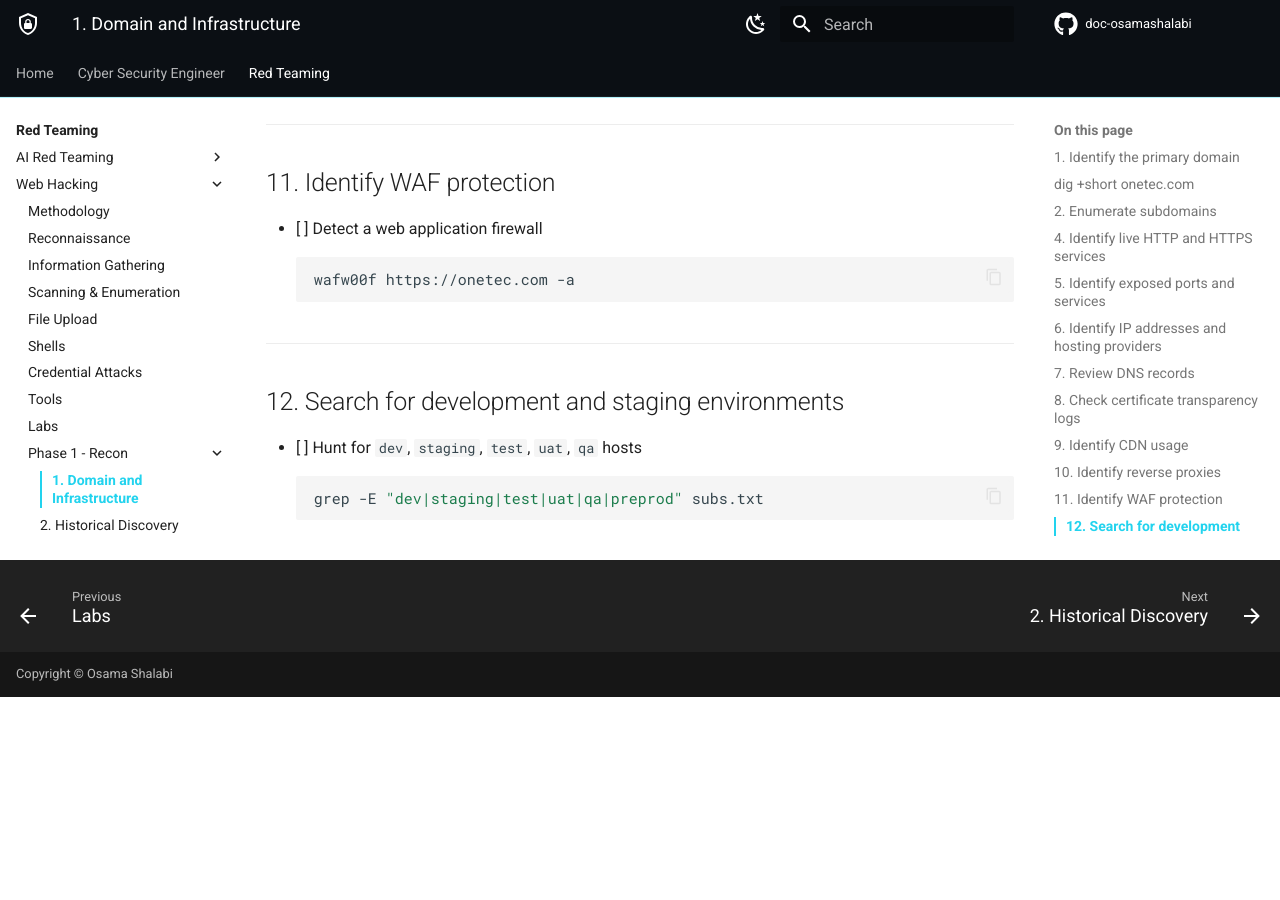
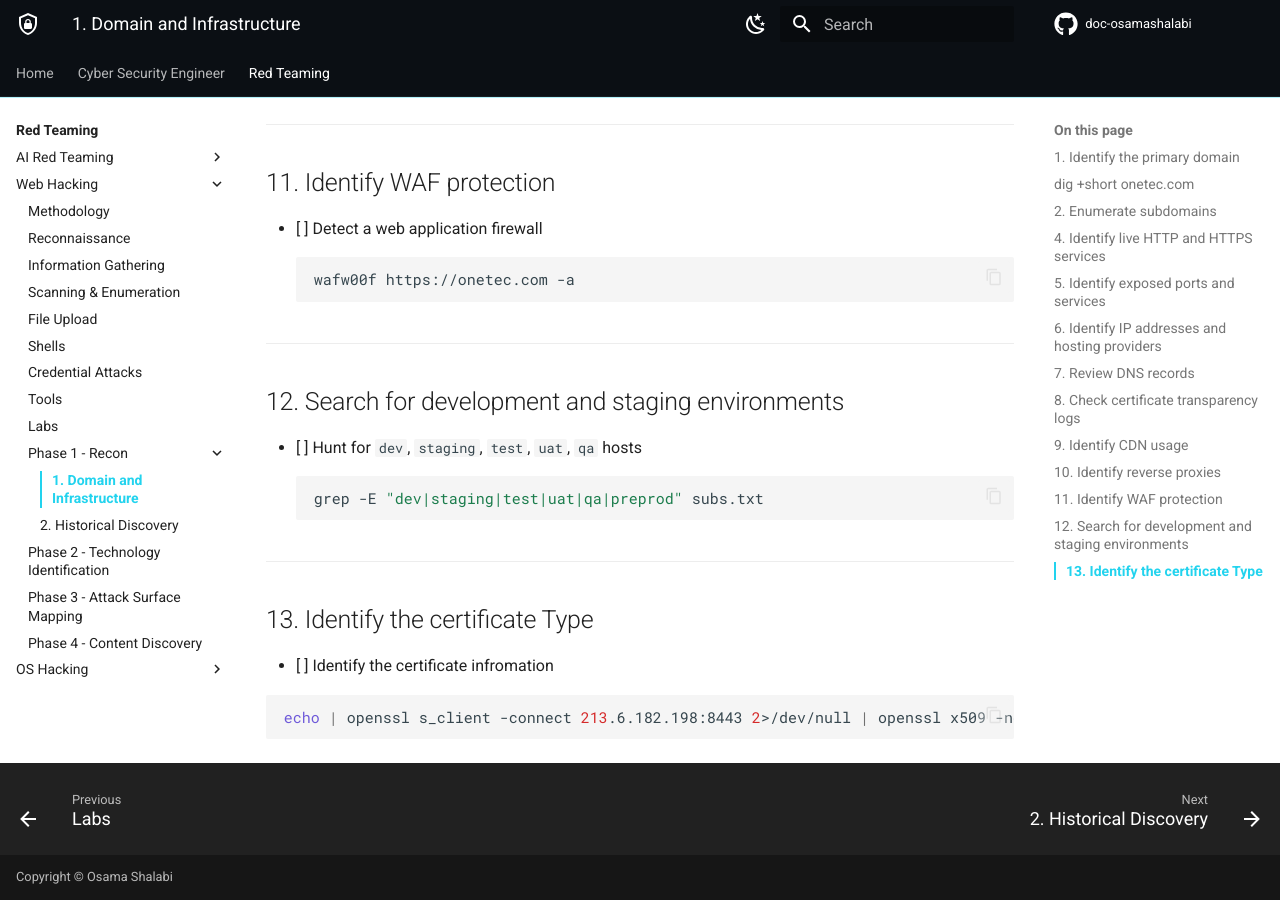
Before and after one commit to osamashalabi432-png/doc-osamashalabi, an MkDocs documentation site: the page built from docs/red-teaming/web-hacking/phase1 - recon/1- Domain and Infrastructure.md, in a window 1280 px wide and 900 px high, scrolled down 2931 px. Built offline with MkDocs 1.6.1 and Material for MkDocs 9.7.7, drawn with Linux system fonts in a browser that asks for light colours; comment, search, counter and statistics services are not loaded; before the commit the page ends 3628 px from its top, so only the background shows below that.

Commit message:
vault backup: 2026-10-02 18:04:47

````diff
--- a/docs/red-teaming/web-hacking/phase1 - recon/1- Domain and Infrastructure.md
+++ b/docs/red-teaming/web-hacking/phase1 - recon/1- Domain and Infrastructure.md
@@ -135,3 +135,11 @@ wafw00f https://onetec.com -a
 ```bash
 grep -E "dev|staging|test|uat|qa|preprod" subs.txt
 ```
+---
+## 13. Identify the certificate Type
+- [ ] Identify the certificate infromation
+
+```bash
+
+echo | openssl s_client -connect 213.6.182.198:8443 2>/dev/null | openssl x509 -noout -text
+```
````
